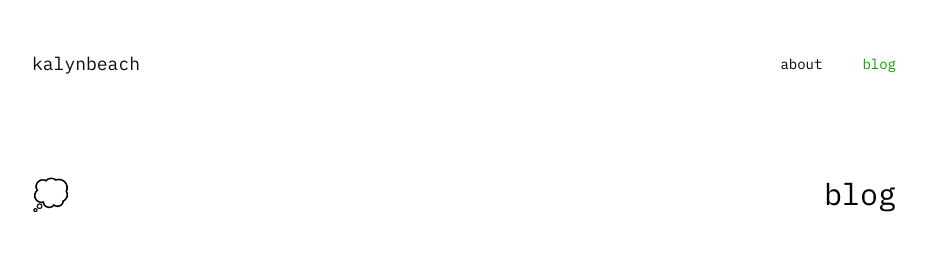
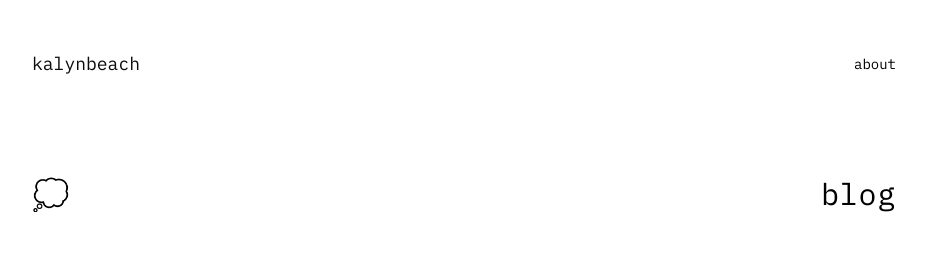
Before and after one commit to kalynbeach/kalynbeach-xyz, a Next.js app: page /blog in a window 1280 px wide. Shown: the top 262 px of the page, without its empty margins (176-1103 px from the left). Built offline with nearby package versions, Linux system fonts and the light colour scheme.

Commit message:
disable blog page link in nav components, adjust PageHeading h1 style

```diff
--- a/src/ui/DesktopNav.tsx
+++ b/src/ui/DesktopNav.tsx
@@ -6,9 +6,15 @@ export default function DesktopNav() {
       <ActiveLink href='/about'>
         about
       </ActiveLink>
-      <ActiveLink href='/blog'>
+      {/* <ActiveLink href='/blog'>
         blog
-      </ActiveLink>
+      </ActiveLink> */}
+      {/* <ActiveLink href='/code'>
+        code
+      </ActiveLink> */}
+      {/* <ActiveLink href='/music'>
+        music
+      </ActiveLink> */}
     </nav>
   )
 }
--- a/src/ui/MobileNav.tsx
+++ b/src/ui/MobileNav.tsx
@@ -44,9 +44,15 @@ export default function MobileNav() {
           <ActiveLink href='/about' onClick={() => setIsOpen(!isOpen)}>
             about
           </ActiveLink>
-          <ActiveLink href='/blog' onClick={() => setIsOpen(!isOpen)}>
+          {/* <ActiveLink href='/blog' onClick={() => setIsOpen(!isOpen)}>
             blog
-          </ActiveLink>
+          </ActiveLink> */}
+          {/* <ActiveLink href='/code'>
+            code
+          </ActiveLink> */}
+          {/* <ActiveLink href='/music'>
+            music
+          </ActiveLink> */}
         </div>
       </div>
     </nav>
--- a/src/ui/PageHeading.tsx
+++ b/src/ui/PageHeading.tsx
@@ -9,7 +9,7 @@ export default function PageHeading({ emoji, name }: PageHeadingProps) {
       <span className=''>
         {emoji}
       </span>
-      <h1 className=''>
+      <h1 className='tracking-wide'>
         {name}
       </h1>
     </div>
```
